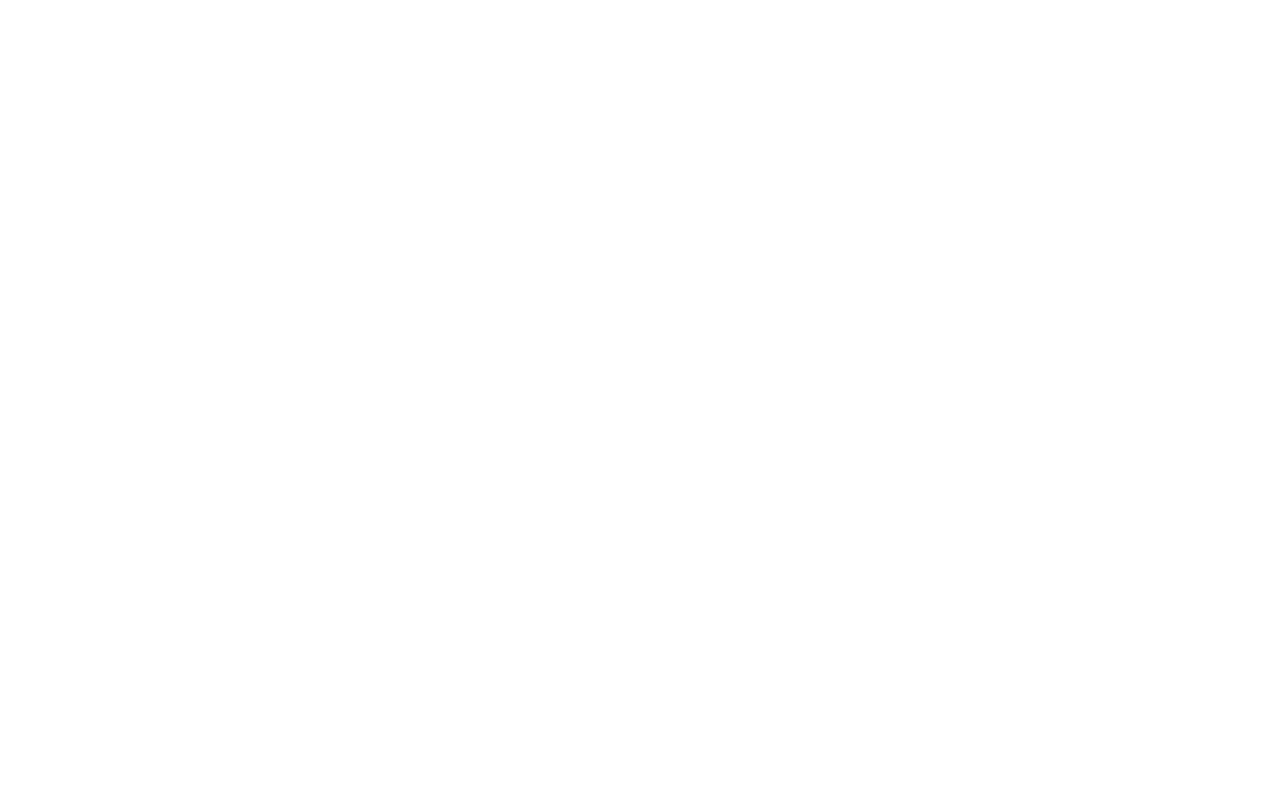
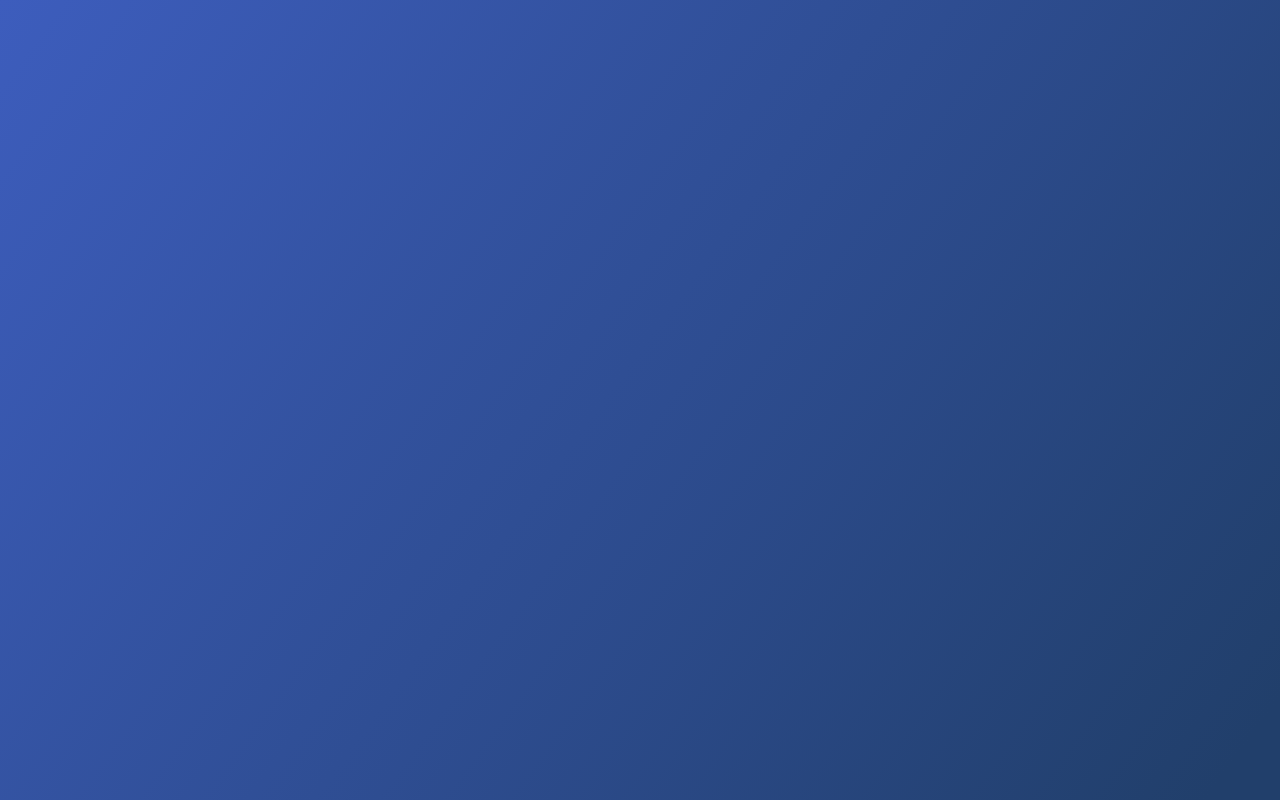
Before and after one commit to Naru-hub/drag-and-drop-tutorial, a React (Create React App) app: page / in a window 1280 px wide. Built offline with nearby package versions, Linux system fonts and the light colour scheme.

Commit message:
cssの追加とreact-beautifuldndとuuidをinstall

```diff
--- a/package.json
+++ b/package.json
@@ -10,6 +10,7 @@
     "react-beautiful-dnd": "^13.1.0",
     "react-dom": "^17.0.2",
     "react-scripts": "5.0.0",
+    "uuid": "^8.3.2",
     "web-vitals": "^0.2.4"
   },
   "scripts": {
--- a/src/index.css
+++ b/src/index.css
@@ -0,0 +1,51 @@
+* {
+  padding: 0;
+  margin: 0;
+  box-sizing: border-box;
+}
+
+body {
+  background: rgb(61, 93, 189);
+  background: linear-gradient(
+    126deg,
+    rgba(61, 93, 189, 1) 0%,
+    rgba(33, 63, 107, 1) 96%
+  );
+  height: 100vh;
+  color: #e4e4e4;
+  line-height: 1.5;
+  font-family: "M PLUS Rounded 1c";
+}
+
+.trello {
+  display: flex;
+  align-items: flex-start;
+}
+
+.trello-section {
+  width: 400px;
+  /* border: 1px solid white; */
+  background: rgb(30, 25, 31);
+  background: linear-gradient(
+    126deg,
+    rgba(30, 25, 31, 1) 0%,
+    rgba(51, 45, 54, 1) 96%
+  );
+  padding: 10px;
+  border-radius: 10px;
+  margin-left: 10px;
+}
+
+.trello-section-title {
+  font-size: 1.2rem;
+  font-weight: 700;
+  margin: 10px 0 20px;
+}
+
+.card {
+  padding: 30px;
+  background: rgb(145, 137, 145);
+  background: linear-gradient(126deg, rgb(79, 73, 79) 0%, rgb(68, 64, 69) 96%);
+  border-radius: 10px;
+  margin-top: 10px;
+}
```
Also changed, not shown: 1 other file (tests, documents, lock files or other folders).
